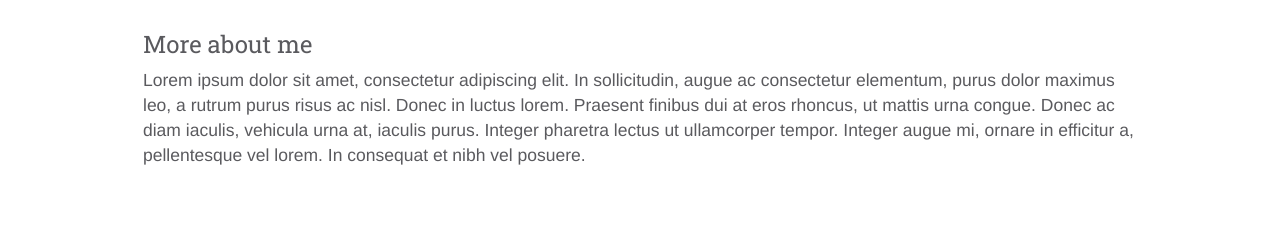
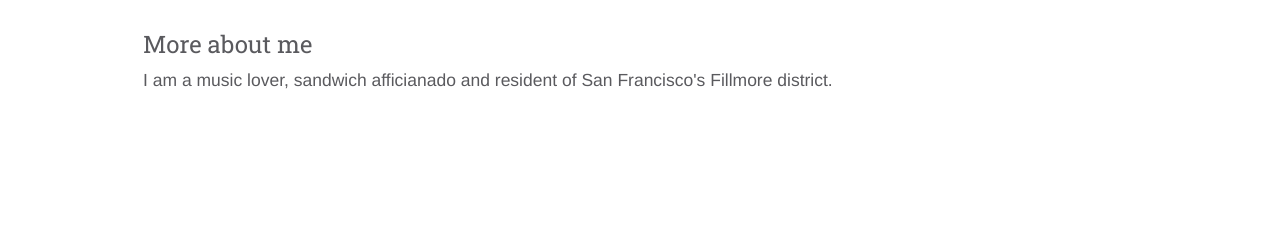
Before and after one commit to robrockley/personal-site, a plain HTML site: page index.html in a window 1280 px wide. Shown: the part 1469-1703 px from the top of the page. Drawn offline with nearby package versions, Linux system fonts and the light colour scheme; some packages are replaced by stand-ins of ours.

Commit message:
Edit text for About section

```diff
--- a/index.html
+++ b/index.html
@@ -196,7 +196,7 @@
 
         <div class="main_text">
           <h3>More about me</h3>
-          <p>Lorem ipsum dolor sit amet, consectetur adipiscing elit. In sollicitudin, augue ac consectetur elementum, purus dolor maximus leo, a rutrum purus risus ac nisl. Donec in luctus lorem. Praesent finibus dui at eros rhoncus, ut mattis urna congue. Donec ac diam iaculis, vehicula urna at, iaculis purus. Integer pharetra lectus ut ullamcorper tempor. Integer augue mi, ornare in efficitur a, pellentesque vel lorem. In consequat et nibh vel posuere.</p>
+          <p>I am a music lover, sandwich afficianado and resident of San Francisco's Fillmore district.</p>
         </div>
 
       </div><!--end container-->
```
